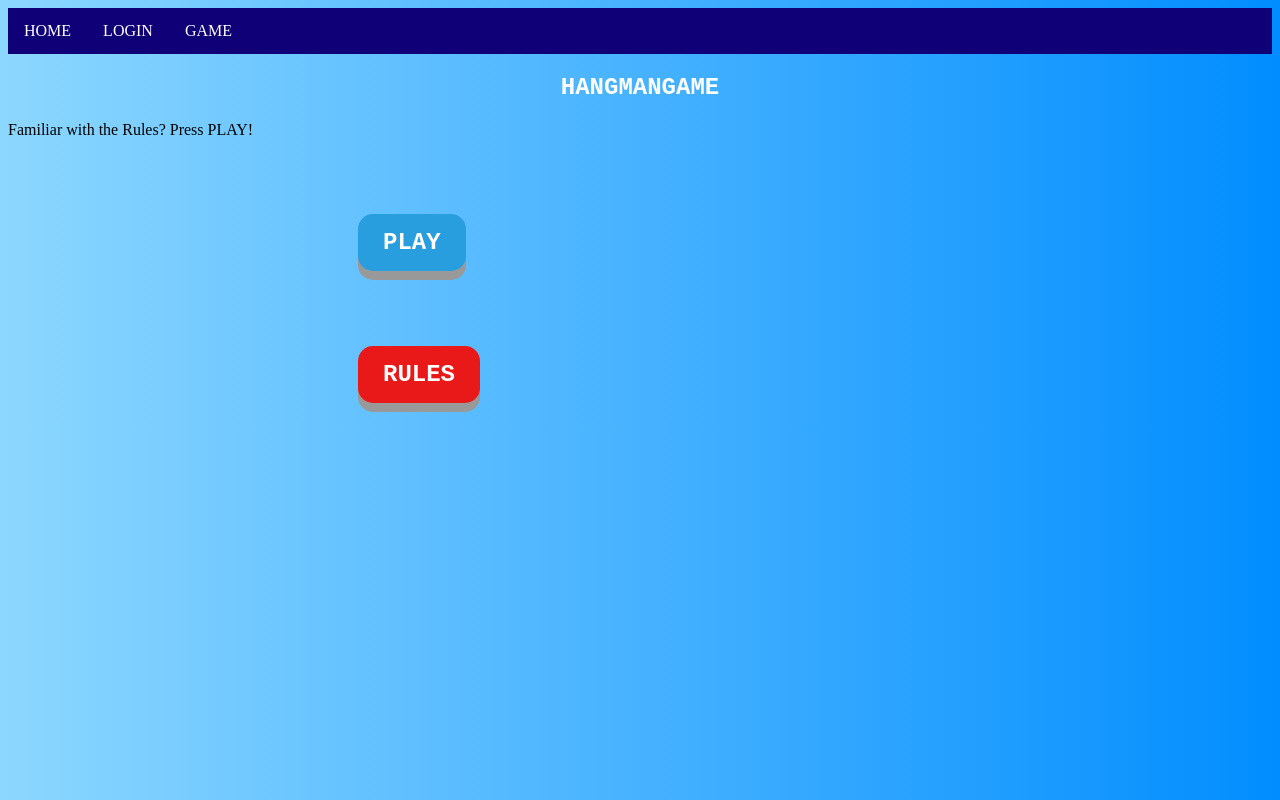
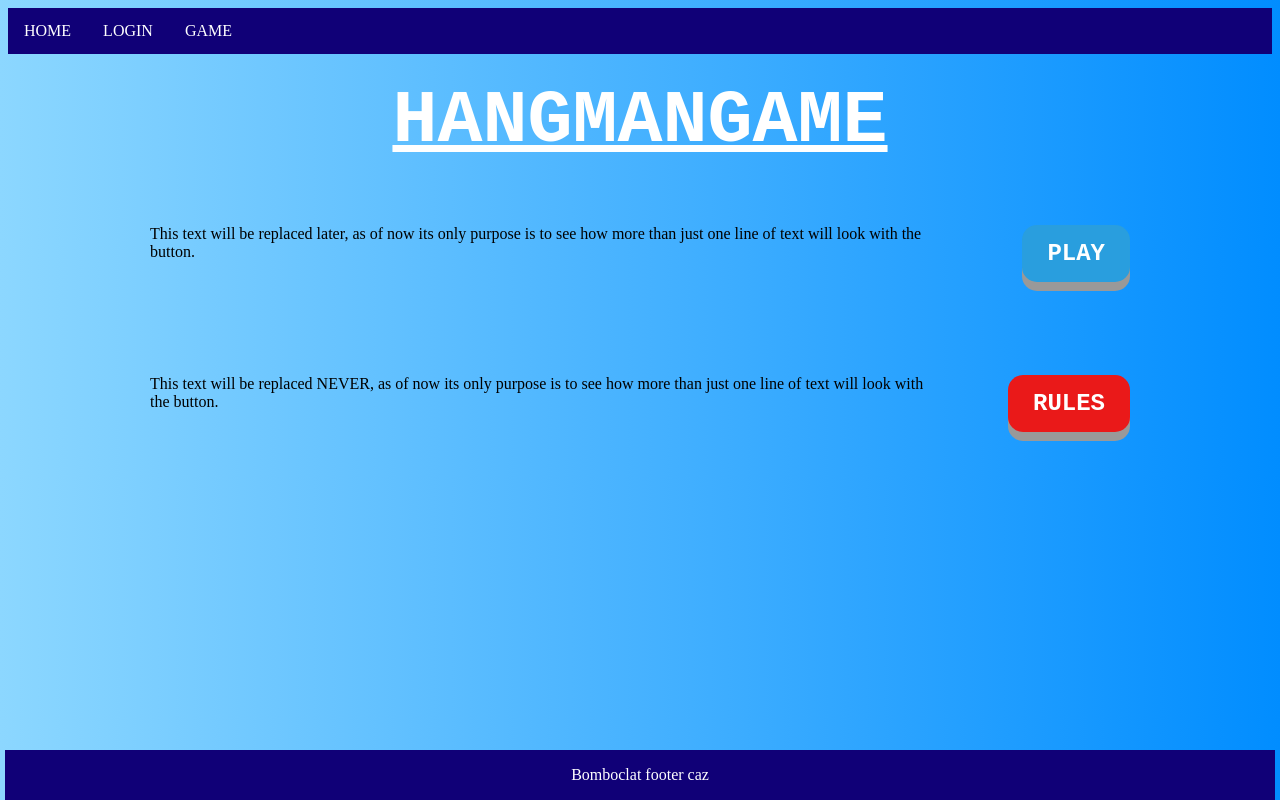
Before and after one commit to jando311/Flask, a Flask app: page / in a window 1280 px wide. Run offline with Flask 3, Linux system fonts and the light colour scheme.

Commit message:
p*ssybloodclartbomboclat css

```diff
--- a/static/site.css
+++ b/static/site.css
@@ -7,6 +7,10 @@ h1 {
     color: white;
     text-align: center;
     font-family: 'Courier New', Courier, monospace;
+    font-size: 75px;
+    font-weight: bold;
+    margin-top: 25px;
+    text-decoration: underline;
 }
 
 h2 {
@@ -43,7 +47,9 @@ li a:hover {
 }
 
 .button {
-    display: block;
+    position: absolute;
+    top: 150px;
+    right: 150px;
     padding: 15px 25px;
     margin-top: 75px;
     margin-left: 350px;
@@ -72,7 +78,9 @@ li a:hover {
 }
 
 .button1 {
-    display: block;
+    position: absolute;
+    top: 300px;
+    right: 150px;
     padding: 15px 25px;
     margin-top: 75px;
     margin-left: 350px;
@@ -99,3 +107,29 @@ li a:hover {
     box-shadow: 0 5px #666;
     transform: translateY(8px);
 }
+
+.words {
+    position: absolute;
+    top: 150px;
+    left: 150px;
+    margin-top: 75px;
+    margin-right: 350px;
+}
+
+.words1 {
+    position: absolute;
+    top: 300px;
+    left: 150px;
+    margin-top: 75px;
+    margin-right: 350px;
+}
+
+footer {
+    position: fixed;
+    left: 5px;
+    right: 5px;
+    bottom: 0;
+    background-color:#100077;
+    color: white;
+    text-align: center;
+}
--- a/templates/home.html
+++ b/templates/home.html
@@ -12,14 +12,17 @@
     </ul>
     <div class="welcome">
       <section>
-        <h1>HANGMANGAME</h1>
-        <p>Familiar with the Rules? Press PLAY!</p>
-        <button type="button" class="button">PLAY</button>
-        <button type="button1" class="button1">RULES</button>
+        <article class="item">
+          <h1>HANGMANGAME</h1>
+          <p class="words">This text will be replaced later, as of now its only purpose is to see how more than just one line of text will look with the button.</p>
+          <p class="clickable"><button type="button" class="button">PLAY</button></p>
+          <p class="words1">This text will be replaced NEVER, as of now its only purpose is to see how more than just one line of text will look with the button.</p>
+          <p class="clickable"><button type="button" class="button1">RULES</button></p>
+        </article>
       </section>
     </div>
 </body>
 <footer>
-  <br>
+  <p>Bomboclat footer caz</p>
 </footer>
 </html>
```
